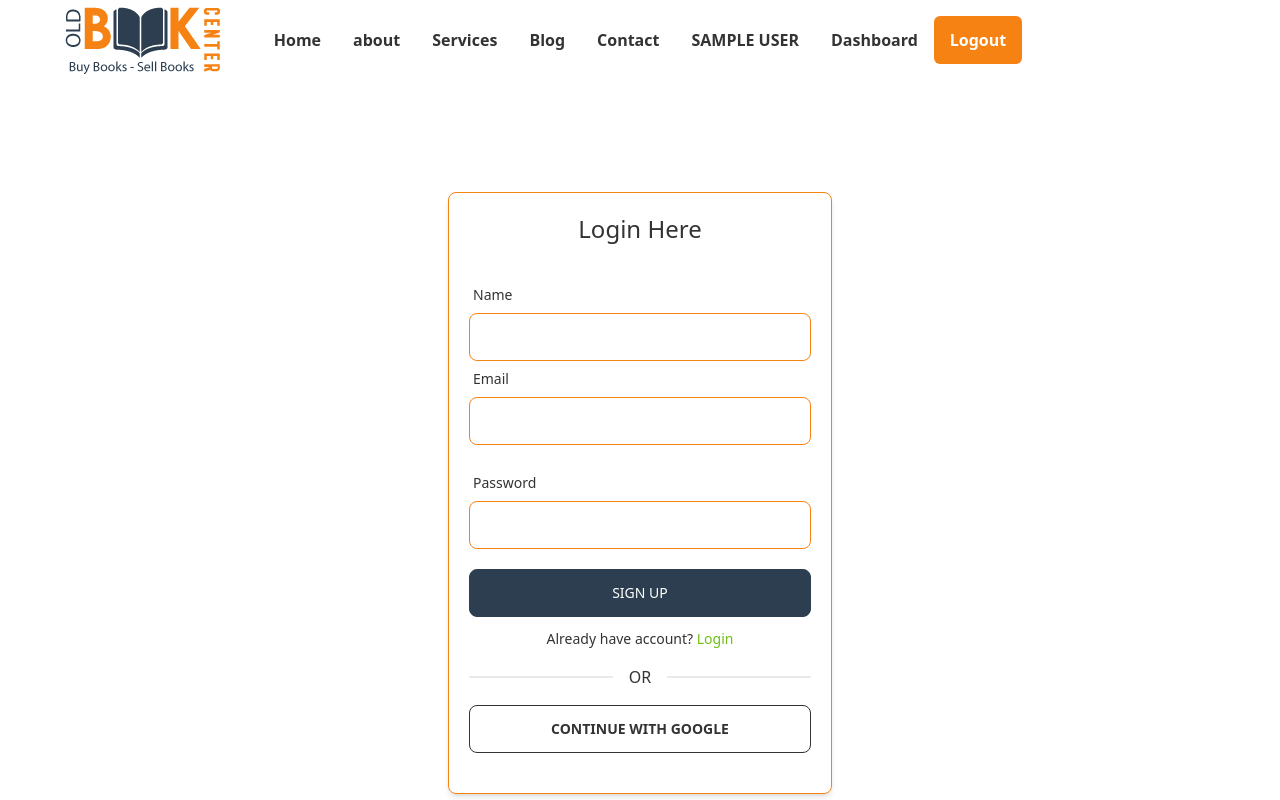
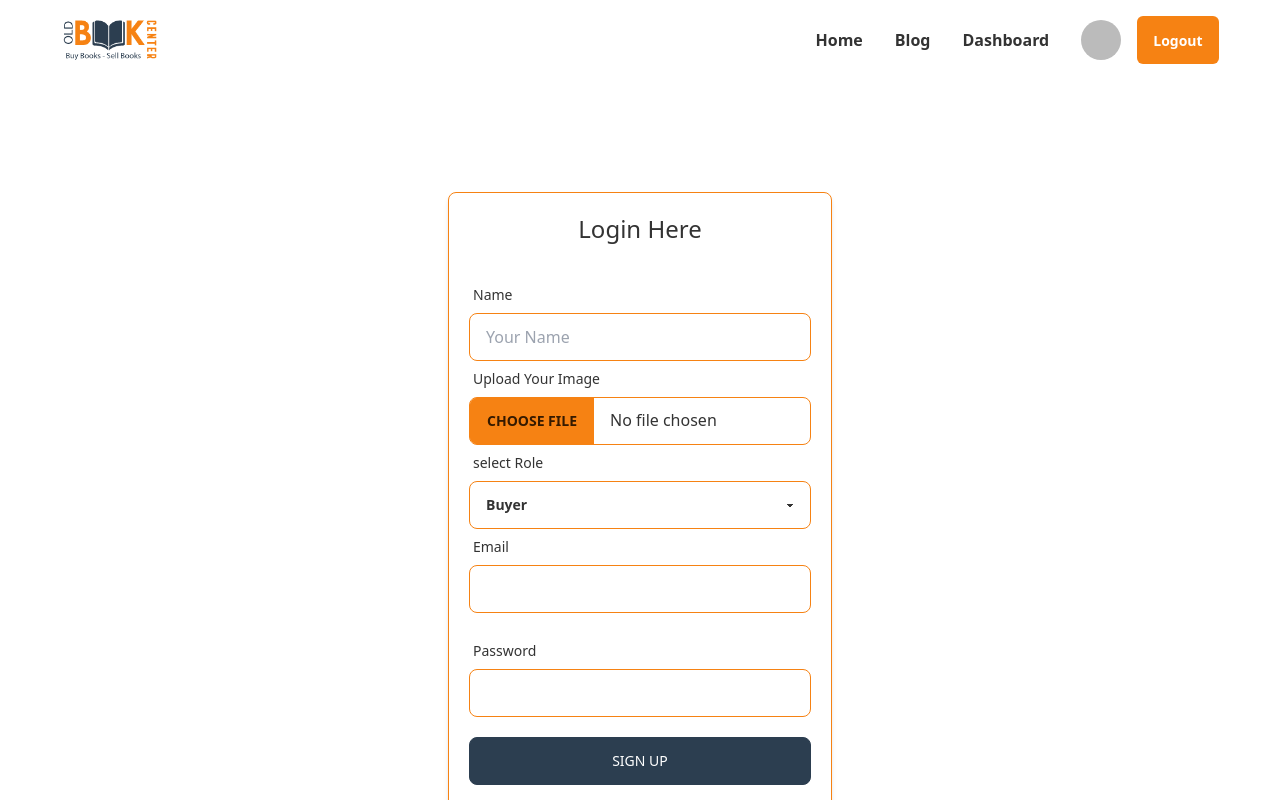
Before and after one commit to ismailjosim/old-book-selling-center-client, a React (Create React App) app: page /signup in a window 1280 px wide. Shown: the top 800 px of the page. Built offline with nearby package versions, Linux system fonts and the light colour scheme; no server answers; sample sign-in values are in the browser's storage.

Commit message:
navigation bar modified and send data to server when user register

```diff
--- a/src/components/Auth/UserRegister.jsx
+++ b/src/components/Auth/UserRegister.jsx
@@ -10,28 +10,46 @@ const UserRegister = () => {
 
 
 
+    const strongRegex = new RegExp("^(?=.*[a-z])(?=.*[A-Z])(?=.*[0-9])(?=.*[!@#$%^&*])");
 
-    const strongRegex = new RegExp("^(?=.*[a-z])(?=.*[A-Z])(?=.*[0-9])(?=.*[!@#$%^&*])");
+
+    // section: imageBB api
+    const imageHostKey = "b90f790f1b892df96055c38bc4de40ee"
 
     // TODO: User Login Function
     const onSubmit = data => {
+        const image = data.image[0];
+        const formData = new FormData()
+        formData.append('image', image)
+        fetch(`https://api.imgbb.com/1/upload?key=${ imageHostKey }`, {
+            method: "POST",
+            body: formData
+        })
+            .then(res => res.json())
+            .then(imgData => {
+                if (imgData.success) {
                     // 1. Create New User
                     UserRegister(data.email, data.password)
                         .then(result => {
 
                             // user profile
                             const user = result.user;
+                            // console.log(user);
                             const profile = {
                                 displayName: data.name,
+                                photoURL: imgData.data.url
+
                             }
                             // 2. Update New User
                             updateUserInfo(profile)
                                 .then(() => {
                                     // 3. save user email & pass to database
-                        // saveUserInfo(user.displayName, user.email);
+                                    saveUserInfo(data.email, data.role);
 
                                 })
                                 .catch(error => console.log(error.message))
+                        })
+                }
             })
             .catch(error => {
                 console.log(error.message);
@@ -40,25 +58,22 @@ const UserRegister = () => {
 
 
 
+    // todo 3 : save user info to database function
+    const saveUserInfo = (email, role) => {
+        const user = { email, role }
+        fetch('http://localhost:5000/users', {
+            method: "POST",
+            headers: {
+                'content-type': 'application/json'
+            },
+            body: JSON.stringify(user)
+        })
+            .then(res => res.json())
+            .then(data => {
+                console.log(data);
+            })
+    }
 
-
-    // todo 3 : save user info to database function
-    // const saveUserInfo = (name, email) => {
-    //     const user = { name, email }
-    //     fetch('https://doctor-portal-server-tawny.vercel.app/users', {
-    //         method: 'POST',
-    //         headers: {
-    //             'content-type': 'application/json'
-    //         },
-    //         body: JSON.stringify(user)
-    //     })
-    //         .then(res => res.json())
-    //         .then(data => {
-    //             setNewUserEmail(email);
-
-    //         })
-    // }
-    // }
 
 
     return (
@@ -75,9 +90,47 @@ const UserRegister = () => {
                         {
                             required: "Name is Required"
                         })}
-                        className="input input-primary input-bordered w-full" />
+                        className="input input-primary input-bordered w-full"
+                        placeholder='Your Name'
+
+                    />
                     {errors.name && <p className='text-error font-medium mt-1'>{errors.name?.message}</p>}
+                </div>
 
+                {/* TODO: input Email */}
+                <div className="form-control w-full">
+
+                    <label className="label">
+                        <span className="label-text">Upload Your Image</span>
+                    </label>
+
+                    <input type="file" {...register("image",
+                        {
+                            required: "image is Required"
+                        })}
+                        className="file-input file-input-bordered file-input-primary w-full" />
+
+                    {errors.image && <p className='text-error font-medium mt-1'>{errors.image?.message}</p>}
+
+                </div>
+
+                {/* TODO: input Email */}
+                <div className="form-control w-full">
+                    <label className="label">
+                        <span className="label-text">select Role</span>
+                    </label>
+                    <select
+                        defaultValue='Buyer'
+                        className="select select-primary w-full"
+                        {...register("role",
+                            {
+                                required: "Name is Required"
+                            })}
+                    >
+                        <option>Buyer</option>
+                        <option>Seller</option>
+                    </select>
+                    {errors.role && <p className='text-error font-medium mt-1'>{errors.role?.message}</p>}
                 </div>
 
                 {/* TODO: input Email */}
--- a/src/layouts/Header.jsx
+++ b/src/layouts/Header.jsx
@@ -5,7 +5,6 @@ import { AuthContext } from '../contexts/AuthProvider';
 
 const Header = () => {
     const { user, userLogout } = useContext(AuthContext)
-
 
 
     // handle User Log Out
@@ -17,15 +16,18 @@ const Header = () => {
     // navigation items function
     const navigationItems = <>
         <li><Link to='/'>Home</Link></li>
-        <li><Link to='/about'>about</Link></li>
-        <li><Link to='/services'>Services</Link></li>
         <li><Link to='/blog'>Blog</Link></li>
-        <li><Link to='/contact'>Contact</Link></li>
         {user?.uid ?
             <>
-                <li><p className='uppercase'>{user.displayName}</p></li>
                 <li><Link className='hover:btn-secondary rounded-md hover:text-white' to='/dashboard'>Dashboard</Link></li>
-                <li><button onClick={handleUserLogout} className='hover:btn-secondary btn-primary text-white rounded-md'>Logout</button></li>
+                <li>
+                    <div className="avatar tooltip tooltip-bottom" data-tip={user.displayName}>
+                        <div className="w-10 rounded-full">
+                            <img src={user.photoURL} />
+                        </div>
+                    </div>
+                </li>
+                <li><button onClick={handleUserLogout} className='hover:btn-secondary btn-md btn-primary text-white rounded-md'>Logout</button></li>
             </> :
             <li><Link className='hover:btn-secondary rounded-md hover:text-white' to='/login'>Login</Link></li>
         }
@@ -41,16 +43,15 @@ const Header = () => {
             </label>
             <div className="navbar-start">
                 <Link to='/'>
-                    <img className='' src={logo} alt="logo" />
+                    <img className='w-24' src={logo} alt="logo" />
                 </Link>
             </div>
-            <div className="navbar-center hidden lg:flex">
-                <ul className="menu menu-horizontal p-0">
+            <div className="navbar-end hidden lg:flex">
+                <ul className="menu menu-horizontal p-0 items-center">
                     {navigationItems}
                 </ul>
             </div>
-            <div className="navbar-end">
-
+            <div className="navbar-end lg:hidden flex">
                 <div className="dropdown dropdown-bottom dropdown-end">
                     <label tabIndex={0} className="btn btn-ghost lg:hidden">
                         <svg xmlns="http://www.w3.org/2000/svg" fill="none" viewBox="0 0 24 24" strokeWidth="1.5" stroke="currentColor" className="w-6 h-6">
```
Lines whose indentation alone changed are shown as unchanged.
